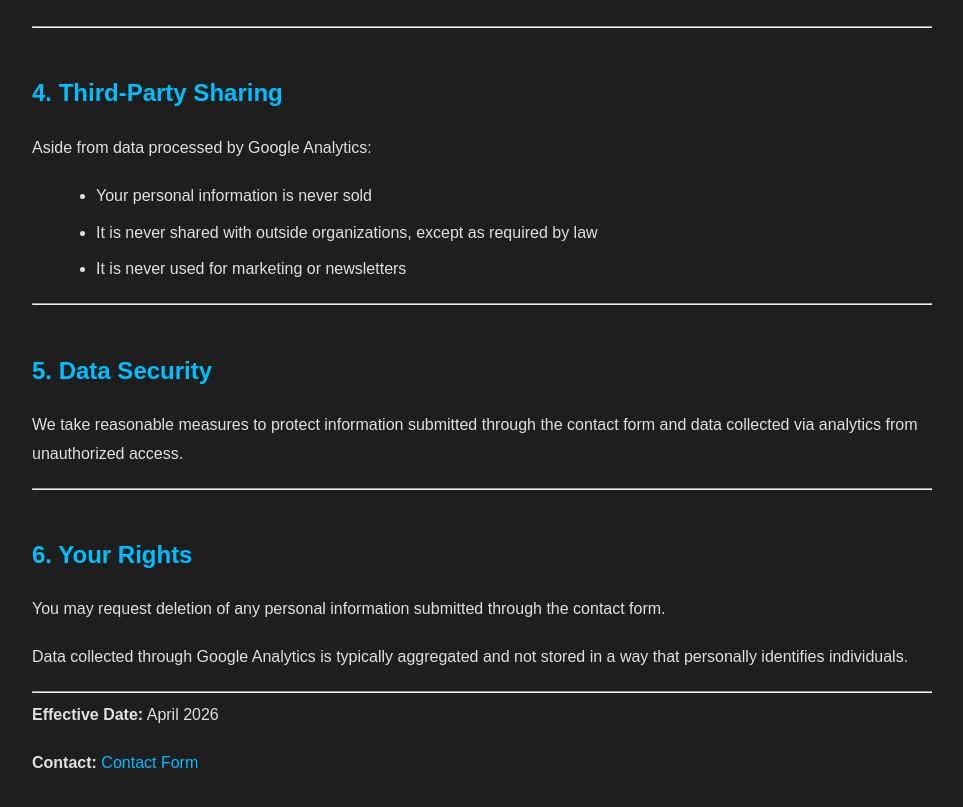
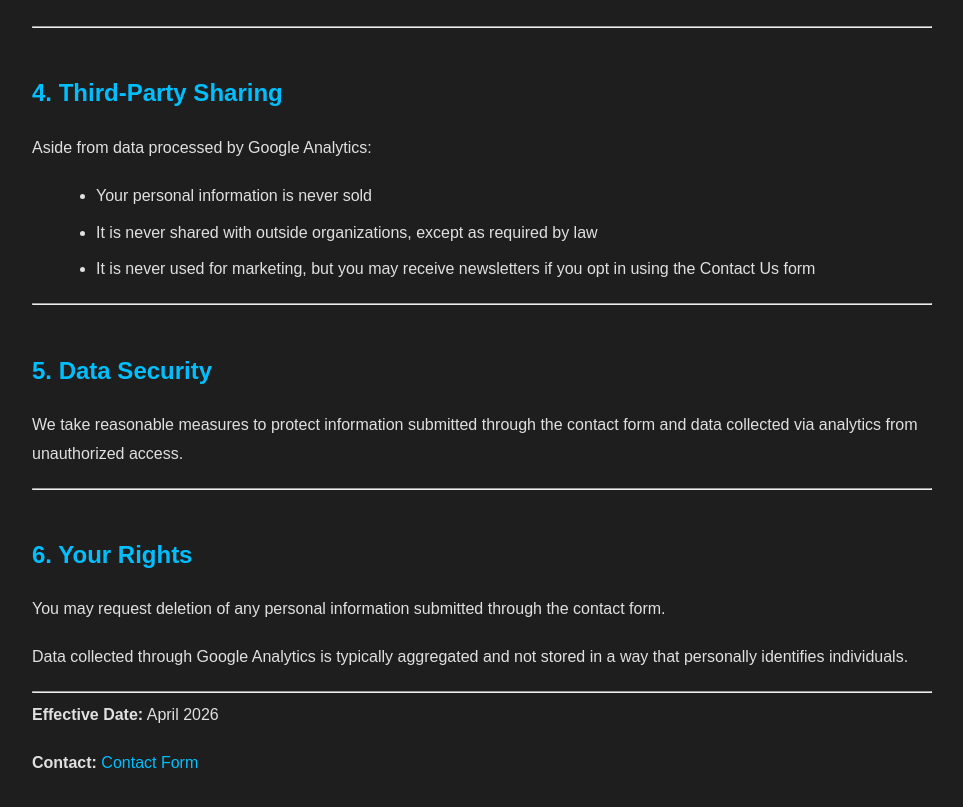
Before and after one commit to ScriptureExamined/NovawrightStudios, a Jekyll site: the page built from privacy.html, in a window 1280 px wide and 900 px high, scrolled down 1355 px. Shown: the top 807 px of the window, without its empty margins (158-1121 px from the left). Built offline with Jekyll 4.4.1, drawn with Linux system fonts in a browser that asks for light colours.

Commit message:
Update privacy.html

```diff
--- a/privacy.html
+++ b/privacy.html
@@ -88,7 +88,10 @@ title: Privacy Policy
           It is never shared with outside organizations, except as required by
           law
         </li>
-        <li>It is never used for marketing or newsletters</li>
+        <li>
+          It is never used for marketing, but you may receive newsletters if you
+          opt in using the Contact Us form
+        </li>
       </ul>
 
       <hr />
```
